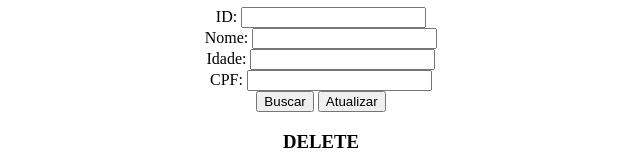
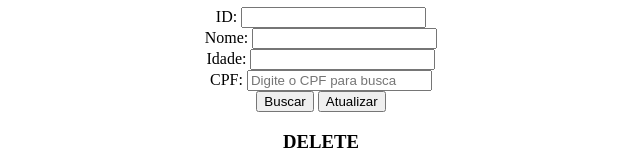
Before and after one commit to brunoaguiar1986/formsCRUD, a website: page public/index.html in a window 1280 px wide. Shown: the part 236-396 px from the top of the page, without its empty margins (319-959 px from the left). Drawn offline with Linux system fonts and the light colour scheme; no server answers.

Commit message:
Atualizar o index.html

```diff
--- a/public/index.html
+++ b/public/index.html
@@ -23,7 +23,7 @@
         <br>
         <h3>PUT</h3>
         <label>ID:</label>
-        <input type="text" id="id"><br>
+        <input type="text" id="id" readonly><br>
         <label>Nome:</label>
         <input type="text" id="nomeAtualizar">
         <br>
@@ -31,7 +31,7 @@
         <input type="text" id="idadeAtualizar">
         <br>
         <label>CPF:</label>
-        <input type="text" id="cpfAtualizar">
+        <input type="text" id="cpfAtualizar" placeholder="Digite o CPF para busca">
         <br>
         <input type="button" onclick="buscarDados()" value="Buscar">
         <input type="button" onclick="atualizarDados()" value="Atualizar">
```
